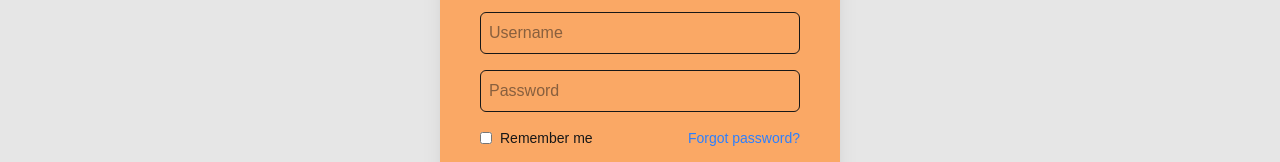
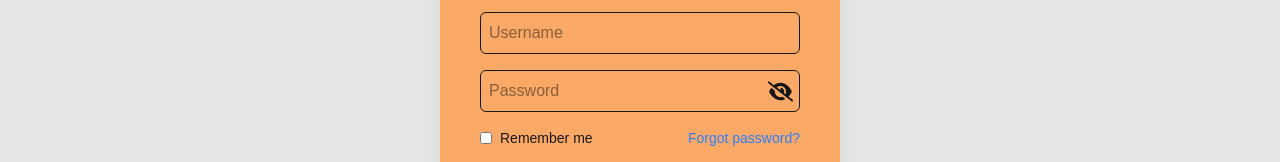
Before and after one commit to CedNo/TwitchBetsApp, a Next.js app: page /login in a window 1280 px wide. Shown: the part 204-366 px from the top of the page. Built offline with nearby package versions, Linux system fonts and the light colour scheme.

Commit message:
Added show/hide password feature

```diff
--- a/app/login/page.tsx
+++ b/app/login/page.tsx
@@ -1,21 +1,53 @@
+'use client'
+
 import Button from "@/app/components/button";
 import Link from "next/link";
+import { useState } from 'react'
+import { FaEye } from "react-icons/fa6";
+import { FaEyeSlash } from "react-icons/fa6";
 
 export default function Login() {
+
+    const eye = <FaEye className="absolute mr-10" size={25}/>;
+    const eyeOff = <FaEyeSlash className="absolute mr-10" size={25}/>;
+
+    const [password, setPassword] = useState("");
+    const [type, setType] = useState('password');
+    const [icon, setIcon] = useState(eyeOff);
+
+    const handleToggle = () => {
+        if (type === 'password'){
+           setIcon(eye);
+           setType('text')
+        } else {
+           setIcon(eyeOff)
+           setType('password')
+        }
+     }
+
     return (
         <div className="px-4 md:px-0">
             <form className="w-full md:w-1/2 lg:w-5/16 flex flex-col gap-4 my-10 mx-auto bg-secondary-bg rounded-xl p-10 shadow-xl">
                 <h1 className="text-3xl font-bold text-center pb-4">Welcome back!</h1>
                 <input
+                    className="p-2 border rounded-md w-full focus:outline-none focus:border-secondary-button-hover"
                     type="text"
                     placeholder="Username"
-                    className="p-2 border rounded-md"
                 />
-                <input
-                    type="password"
-                    placeholder="Password"
-                    className="p-2 border rounded-md"
-                />
+                <div className="flex items-center">
+                    <input
+                        className="w-full pr-8 border p-2 rounded-md focus:outline-none focus:border-secondary-button-hover"
+                        type={type}
+                        name="password"
+                        placeholder="Password"
+                        value={password}
+                        onChange={(e) => setPassword(e.target.value)}
+                        autoComplete="current-password"
+                    />
+                    <span className="flex justify-around h-[25px]" onClick={handleToggle}>
+                        {icon}
+                    </span>
+                </div>
                 <div className="flex flex-row justify-between text-sm">
                     <label className="flex items-center gap-2">
                         <input type="checkbox" className="w-3 h-3" />
```
